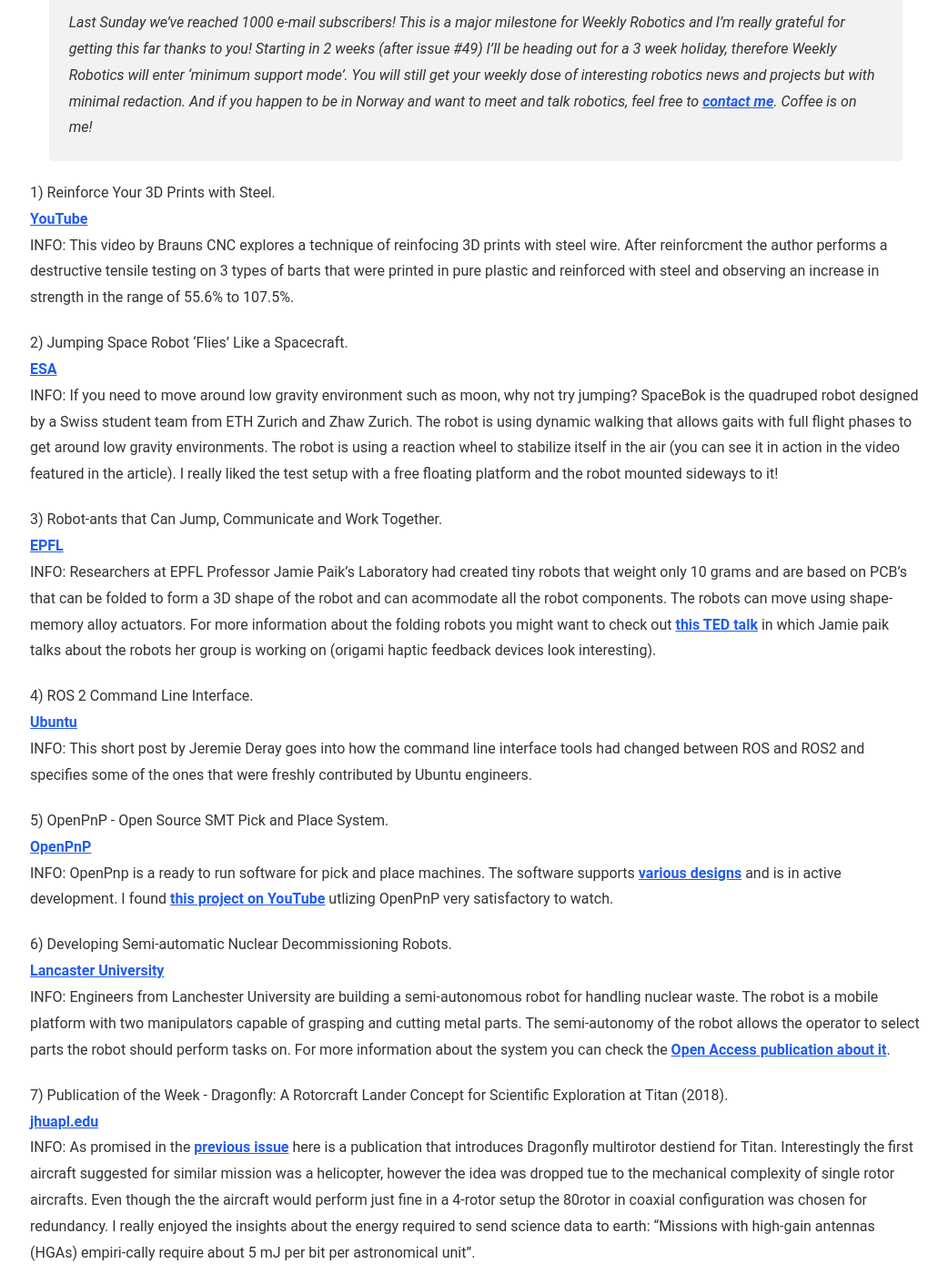
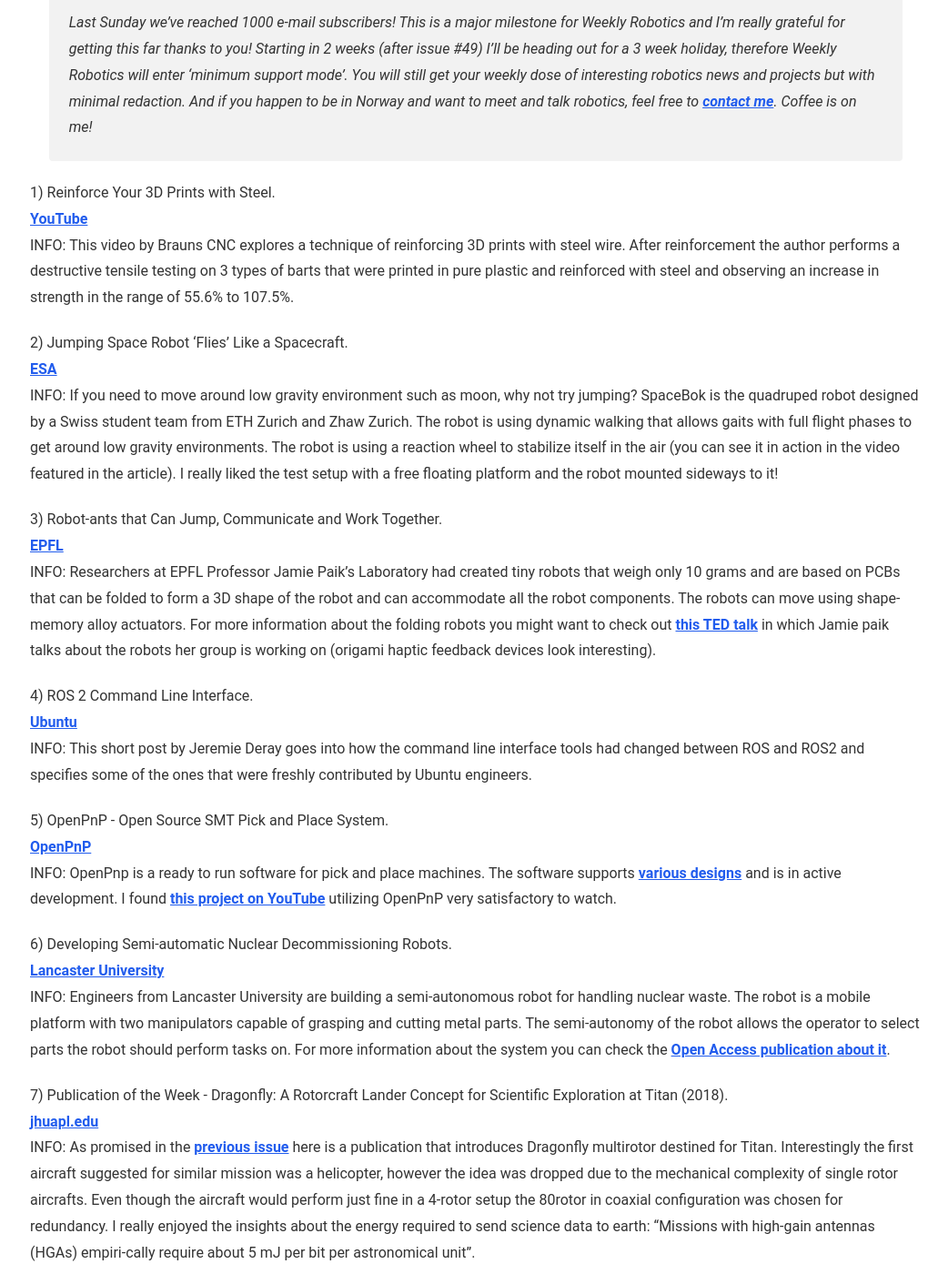
Before and after one commit to msadowski/weeklyrobotics, a Jekyll site: the page built from _posts/2019-07-14-weekly-robotics-47.md, in a window 1280 px wide and 1400 px high, scrolled down 682 px. Shown: the whole window at 91% size, without its empty margins (117-1159 px from the left). Built offline with Jekyll 4.4.1, drawn with Linux system fonts in a browser that asks for light colours; comment, search, counter and statistics services are not loaded; some of the changed text lies outside the part shown.

Commit message:
Fix typos

```diff
--- a/_posts/2019-07-14-weekly-robotics-47.md
+++ b/_posts/2019-07-14-weekly-robotics-47.md
@@ -10,7 +10,7 @@
 
 1) Reinforce Your 3D Prints with Steel.
 <br>[YouTube](https://youtu.be/XpDG8VxZsw4)<br>
-INFO: This video by Brauns CNC explores a technique of reinfocing 3D prints with steel wire. After reinforcment the author performs a destructive tensile testing on 3 types of barts that were printed in pure plastic and reinforced with steel and observing an increase in strength in the range of 55.6% to 107.5%.
+INFO: This video by Brauns CNC explores a technique of reinforcing 3D prints with steel wire. After reinforcement the author performs a destructive tensile testing on 3 types of barts that were printed in pure plastic and reinforced with steel and observing an increase in strength in the range of 55.6% to 107.5%.
 
 2) Jumping Space Robot 'Flies' Like a Spacecraft.
 <br>[ESA](http://www.esa.int/Our_Activities/Space_Engineering_Technology/Jumping_space_robot_flies_like_a_spacecraft)<br>
@@ -18,7 +18,7 @@
 
 3) Robot-ants that Can Jump, Communicate and Work Together.
 <br>[EPFL](https://actu.epfl.ch/news/robot-ants-that-can-jump-communicate-and-work-toge/)<br>
-INFO: Researchers at EPFL Professor Jamie Paik's Laboratory had created tiny robots that weight only 10 grams and are based on PCB's that can be folded to form a 3D shape of the robot and can acommodate all the robot components. The robots can move using shape-memory alloy actuators. For more information about the folding robots you might want to check out [this TED talk](https://www.ted.com/talks/jamie_paik_origami_robots_that_reshape_and_transform_themselves) in which Jamie paik talks about the robots her group is working on (origami haptic feedback devices look interesting).
+INFO: Researchers at EPFL Professor Jamie Paik's Laboratory had created tiny robots that weigh only 10 grams and are based on PCBs that can be folded to form a 3D shape of the robot and can accommodate all the robot components. The robots can move using shape-memory alloy actuators. For more information about the folding robots you might want to check out [this TED talk](https://www.ted.com/talks/jamie_paik_origami_robots_that_reshape_and_transform_themselves) in which Jamie paik talks about the robots her group is working on (origami haptic feedback devices look interesting).
 
 4) ROS 2 Command Line Interface.
 <br>[Ubuntu](https://ubuntu.com/blog/ros-2-command-line-interface)<br>
@@ -26,15 +26,15 @@
 
 5) OpenPnP - Open Source SMT Pick and Place System.
 <br>[OpenPnP](http://openpnp.org/)<br>
-INFO: OpenPnp is a ready to run software for pick and place machines. The software supports [various designs](http://openpnp.org/hardware/) and is in active development. I found [this project on YouTube](https://youtu.be/y14pdfjYsyo) utlizing OpenPnP very satisfactory to watch.
+INFO: OpenPnp is a ready to run software for pick and place machines. The software supports [various designs](http://openpnp.org/hardware/) and is in active development. I found [this project on YouTube](https://youtu.be/y14pdfjYsyo) utilizing OpenPnP very satisfactory to watch.
 
 6) Developing Semi-automatic Nuclear Decommissioning Robots.
 <br>[Lancaster University](https://www.lancaster.ac.uk/news/developing-semi-automatic-nuclear-decommissioning-robots)<br>
-INFO: Engineers from Lanchester University are building a semi-autonomous robot for handling nuclear waste. The robot is a mobile platform with two manipulators capable of grasping and cutting metal parts. The semi-autonomy of the robot allows the operator to select parts the robot should perform tasks on. For more information about the system you can check the [Open Access publication about it](https://www.mdpi.com/2218-6581/8/2/42).
+INFO: Engineers from Lancaster University are building a semi-autonomous robot for handling nuclear waste. The robot is a mobile platform with two manipulators capable of grasping and cutting metal parts. The semi-autonomy of the robot allows the operator to select parts the robot should perform tasks on. For more information about the system you can check the [Open Access publication about it](https://www.mdpi.com/2218-6581/8/2/42).
 
 7) Publication of the Week - Dragonfly: A Rotorcraft Lander Concept for Scientific Exploration at Titan (2018).
 <br>[jhuapl.edu](https://www.jhuapl.edu/techdigest/TD/td3403/34_03-Lorenz.pdf)<br>
-INFO: As promised in the [previous issue](https://weeklyrobotics.com/weekly-robotics-46) here is a publication that introduces Dragonfly multirotor destiend for Titan. Interestingly the first aircraft suggested for similar mission was a helicopter, however the idea was dropped tue to the mechanical complexity of single rotor aircrafts. Even though the the aircraft would perform just fine in a 4-rotor setup the 80rotor in coaxial configuration was chosen for redundancy. I really enjoyed the insights about the energy required to send science data to earth: "Missions with high-gain antennas (HGAs) empiri-cally require about 5 mJ per bit per astronomical unit".
+INFO: As promised in the [previous issue](https://weeklyrobotics.com/weekly-robotics-46) here is a publication that introduces Dragonfly multirotor destined for Titan. Interestingly the first aircraft suggested for similar mission was a helicopter, however the idea was dropped due to the mechanical complexity of single rotor aircrafts. Even though the aircraft would perform just fine in a 4-rotor setup the 80rotor in coaxial configuration was chosen for redundancy. I really enjoyed the insights about the energy required to send science data to earth: "Missions with high-gain antennas (HGAs) empiri-cally require about 5 mJ per bit per astronomical unit".
 
 ### Sponsored
 
```
Also changed, not shown: other parts of _posts/2019-07-14-weekly-robotics-47.md (+1 -1 lines).
